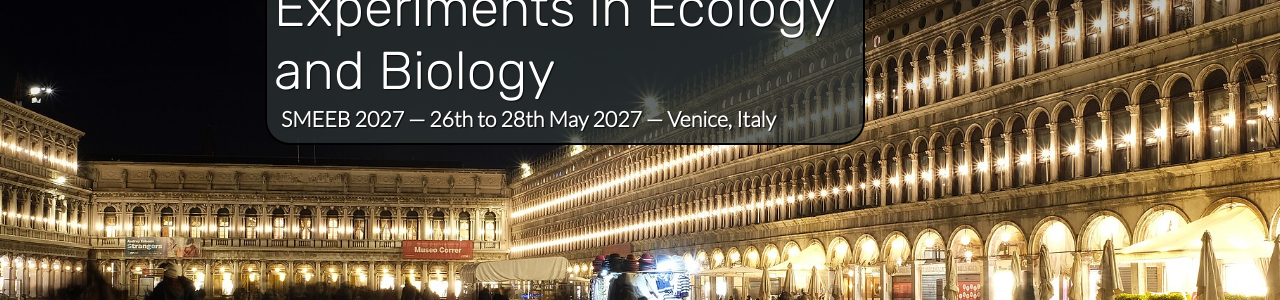
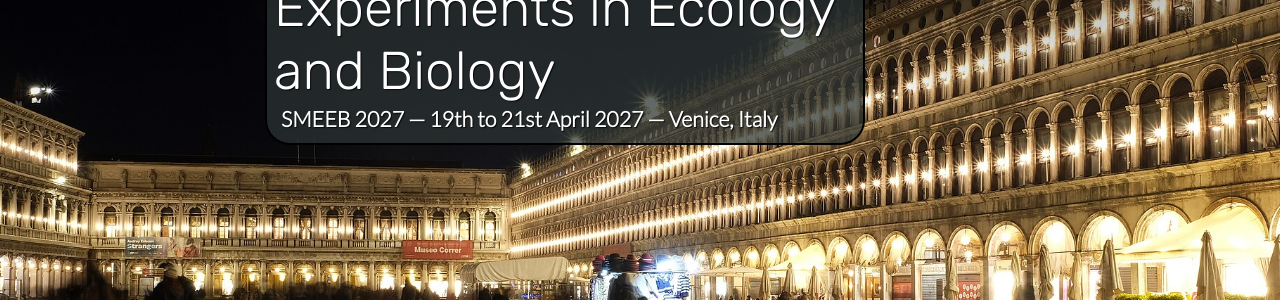
Before and after one commit to liphlab/SMEEB2027, a Jekyll site: the page built from index.html, in a window 1280 px wide and 900 px high. Shown: the part 186-486 px from the top of the window. Built offline with Jekyll 4.4.1, drawn with Linux system fonts in a browser that asks for light colours; nearby versions of some CDN libraries; some of the changed text lies outside the part shown.

Commit message:
Move conference dates to 19-21 April 2027
Co-Authored-By: Claude Opus 5.5 <noreply@anthropic.com>

```diff
--- a/_config.yml
+++ b/_config.yml
@@ -26,7 +26,7 @@ disqus_shortname:
 
 # Values for the jekyll-seo-tag gem (http://github.com/jekyll/jekyll-seo-tag)
 logo: /siteicon.png
-description: "SMEEB 2027 - Stochastic Models and Experiments in Ecology and Biology. Venice, Italy, 26-28 May 2027."
+description: "SMEEB 2027 - Stochastic Models and Experiments in Ecology and Biology. Venice, Italy, 19-21 April 2027."
 author:
   name: SMEEB organizing committee
   email: smeeb2027@gmail.com
--- a/index.html
+++ b/index.html
@@ -25,7 +25,7 @@ bottom_image: http://unsplash.it/2000/1322?a=.png
 		<div class="hero-text-container">
 			<div class="heading-landing">
 				<h1 class="editable">Stochastic Models and Experiments in Ecology and Biology</h1>
-				<p class="subtext editable bold-large-text">SMEEB 2027 &mdash; 26th to 28th May 2027 &mdash; Venice, Italy</p>
+				<p class="subtext editable bold-large-text">SMEEB 2027 &mdash; 19th to 21st April 2027 &mdash; Venice, Italy</p>
 			</div>
 			<!-- TODO 2027: uncomment and set the link once abstract submission opens -->
 			<!-- <div class="cta button alt"><a href="ABSTRACT_SUBMISSION_LINK" target="_blank">Submit an abstract/poster</a></div> -->
@@ -68,7 +68,7 @@ bottom_image: http://unsplash.it/2000/1322?a=.png
 					<li><b>Abstract submission deadline:</b> to be announced</li>
 					<li><b>Notification of acceptance:</b> to be announced</li>
 					<li><b>Registration deadline:</b> to be announced</li>
-					<li><b>Conference:</b> 26&ndash;28 May 2027, Venice, Italy</li>
+					<li><b>Conference:</b> 19&ndash;21 April 2027, Venice, Italy</li>
 				</ul></p>
 			</div>
 		</div>
--- a/program.html
+++ b/program.html
@@ -18,7 +18,7 @@ image: /images/ponte_consafelzi.jpg
 	<section class="info">
 		<div class="container flex">
 			<div class="text">
-				<p>The conference runs from <b>Wednesday 26</b> to <b>Friday 28 May 2027</b>.
+				<p>The conference runs from <b>Monday 19</b> to <b>Wednesday 21 April 2027</b>.
 				The detailed timetable and the abstract booklet will be published on this page
 				closer to the conference.</p>
 			</div>
--- a/venue.html
+++ b/venue.html
@@ -88,7 +88,7 @@ image: /images/rio_avogaria.jpg
 				<h2 class="editable">Accommodation</h2>
 				<p class="editable">Suggestions for accommodation within walking distance of the
 				venue will be published here in due course.</p>
-				<p class="editable">Please note that Venice is very busy in late May and that
+				<p class="editable">Please note that Venice is very busy in April and that
 				accommodation prices rise steeply close to the date &mdash; we recommend
 				booking early.</p>
 
```
Also changed, not shown: README.md.
